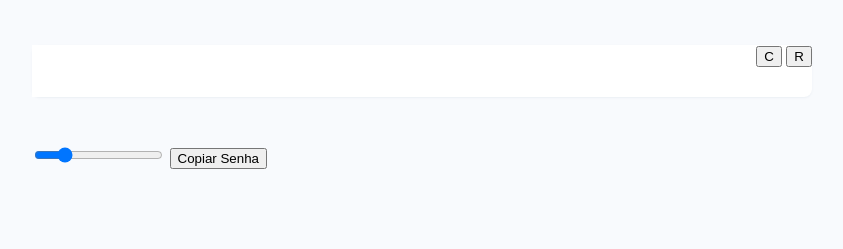
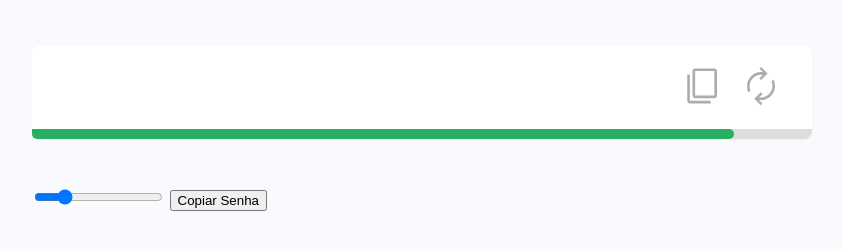
Before and after one commit to GuilhermeCastillo/gerador_senhas, a plain HTML site: page index.html in a window 1280 px wide. Shown: the part 87-336 px from the top of the page, without its empty margins (218-1061 px from the left). Drawn offline with Linux system fonts and the light colour scheme.

Commit message:
formatando a barra

```diff
--- a/index.html
+++ b/index.html
@@ -30,9 +30,17 @@
             <input type="text" name="password" , id="password" />
           </div>
           <div class="actions">
-            <button id="copy2">C</button>
-            <button id="renew">R</button>
+            <button id="copy-1">
+              <img src="copy.svg" alt="" width="42" />
+            </button>
+            <button id="renew">
+              <img src="renew.svg" alt="" width="42" />
+            </button>
           </div>
+        </div>
+
+        <div class="security-indicator">
+          <div id="security-indicator-bar" class="bar safe" style="width: 90%"></div>
         </div>
       </section>
 
@@ -48,7 +56,7 @@
         max="64"
       />
 
-      <button id="copy">Copiar Senha</button>
+      <button id="copy-2">Copiar Senha</button>
     </main>
 
     <script>
@@ -79,8 +87,8 @@
         generatePassword();
       });
 
-      const copyButtonE1 = document.querySelector("#copy");
-      copyButtonE1.addEventListener("click", copy);
+      document.querySelector("#copy-1").addEventListener("click", copy);
+      document.querySelector("#copy-2").addEventListener("click", copy);
     </script>
   </body>
 </html>
--- a/style.css
+++ b/style.css
@@ -33,6 +33,8 @@ main {
 
 .password {
   display: flex;
+  align-items: center;
+  padding: 1rem 1.5rem;
 }
 .password .text {
   flex: 1;
@@ -51,3 +53,43 @@ main {
   -ms-user-select: none;
   user-select: none;
 }
+
+.password .actions button {
+  cursor: pointer;
+  background-color: transparent;
+  border: none;
+  opacity: 0.7;
+  transition: opacity 0.2s;
+}
+
+.security-indicator {
+  height: 10px;
+  background-color: #ddd;
+  border-bottom-left-radius: 8px;
+  border-bottom-right-radius: 8px;
+}
+
+.security-indicator .bar {
+  height: 10px;
+  border-top-right-radius: 8px;
+  border-bottom-left-radius: 8px;
+  border-bottom-right-radius: 8px;
+
+  transition: all 0.2s;
+}
+
+.security-indicator .bar.completed {
+  border-top-right-radius: 0;
+}
+
+.security-indicator .bar.critical {
+  background-color: #eb5757;
+}
+
+.security-indicator .bar.warning {
+  background-color: #f2c94c;
+}
+
+.security-indicator .bar.safe {
+  background-color: #27ae60;
+}
```
Also changed, not shown: copy.svg (added), renew.svg (added).
